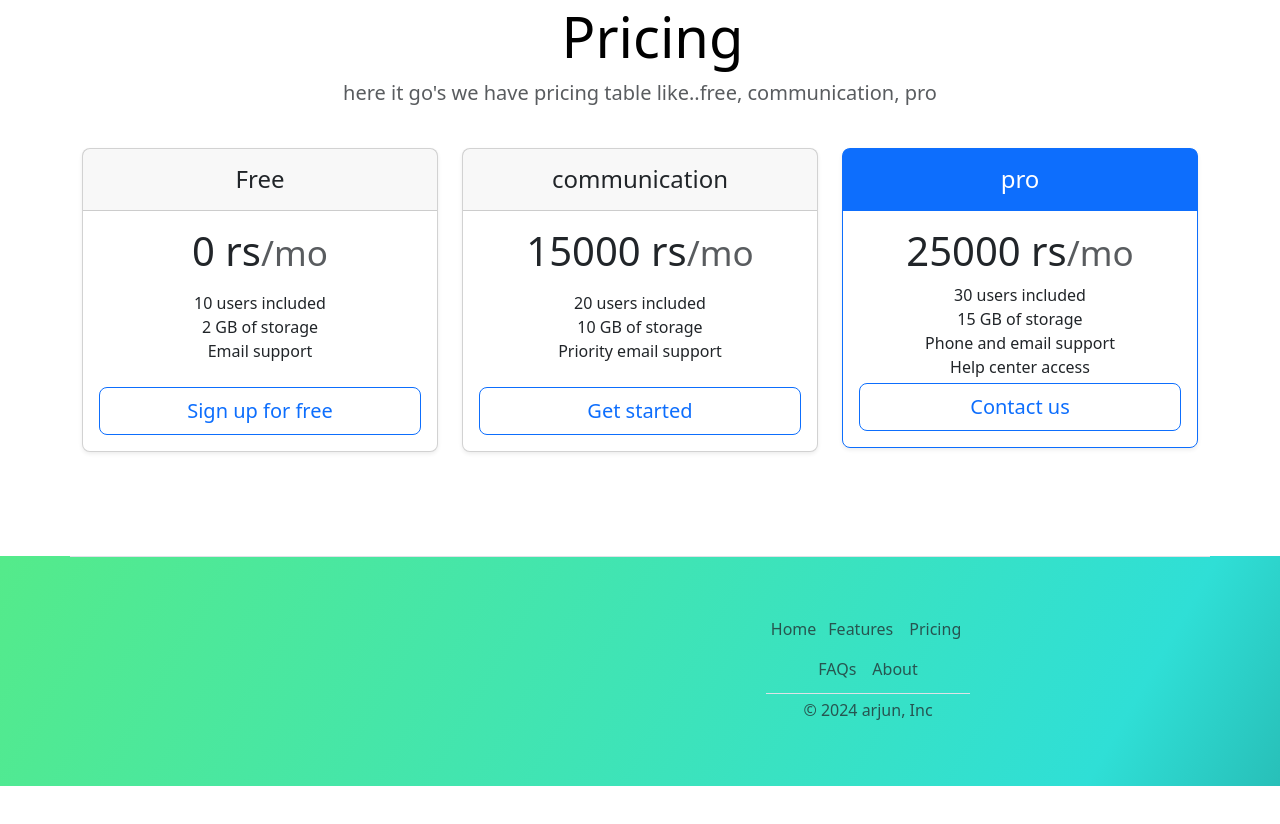
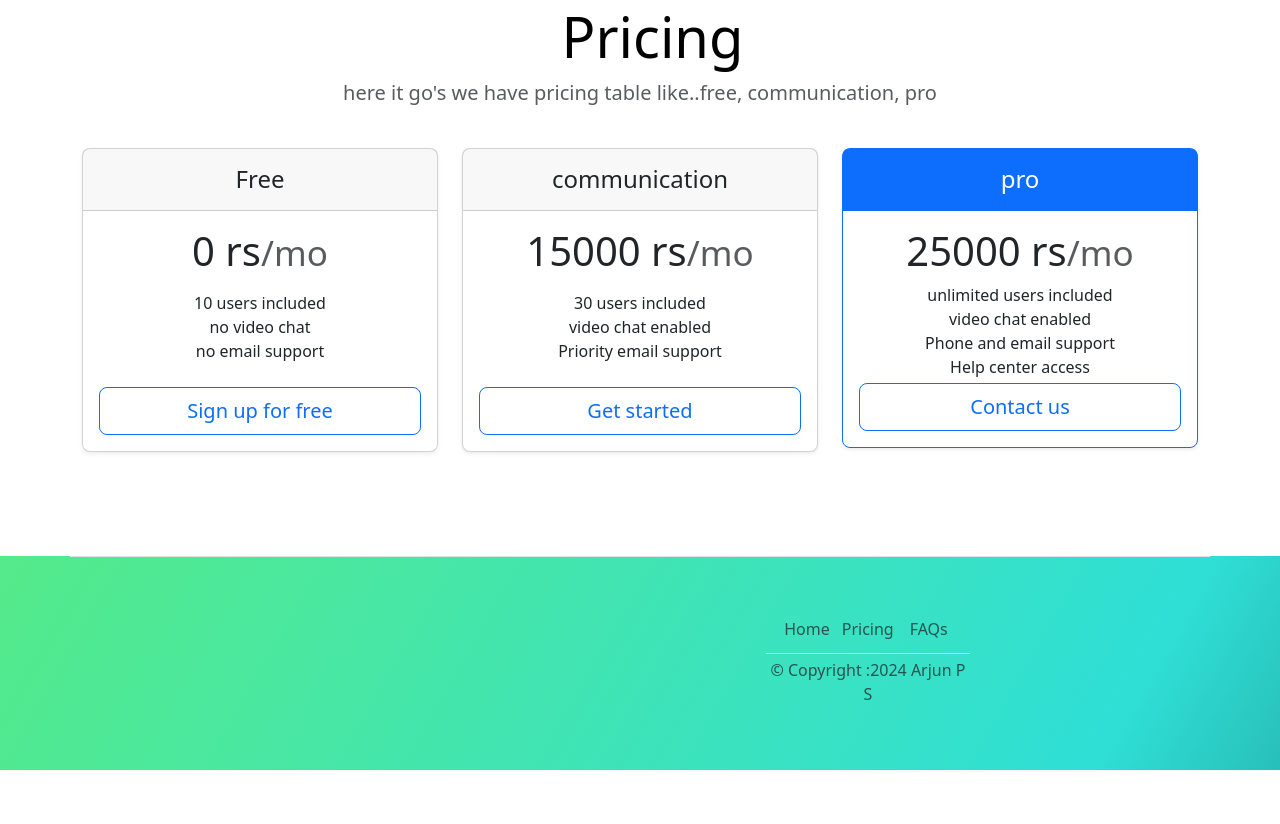
Before and after one commit to 2002-arju/love-matrimony, a plain HTML site: page index.html in a window 1280 px wide. Shown: the part 1393-2217 px from the top of the page. Drawn offline with nearby package versions, Linux system fonts and the light colour scheme.

Commit message:
index.html

```diff
--- a/index.html
+++ b/index.html
@@ -1,6 +1,5 @@
 <!DOCTYPE html>
 <html lang="en">
-
 <head>
   <meta charset="UTF-8">
   <meta name="viewport" content="width=device-width, initial-scale=1.0">
@@ -8,12 +7,9 @@
   <link href="https://cdn.jsdelivr.net/npm/bootstrap@5.3.3/dist/css/bootstrap.min.css" rel="stylesheet" integrity="sha384-QWTKZyjpPEjISv5WaRU9OFeRpok6YctnYmDr5pNlyT2bRjXh0JMhjY6hW+ALEwIH" crossorigin="anonymous">
   <link rel="stylesheet" href="./css/style.css">
 </head>
-
 <body>
-
  <!-- Title -->
   <section id="title" class="gradient-background">
-
     <div class="container col-xxl-8 px-4 py-5">
       <div class="row flex-lg-row-reverse align-items-center g-5 py-5">
         <div class="col-10 col-sm-8 col-lg-6">
@@ -32,7 +28,6 @@
         </div>
       </div>
     </div>
-
   </section>
   <!-- Features -->
   <section id="featuresz ">
@@ -47,7 +42,6 @@
         <div>
           <h3 class="fs-2 text-body-emphasis " >Discover compatibility.</h3>
           <p> "Our unique assessment tool helps you find your ideal match."</p>
-
           </a>
         </div>
       </div>
@@ -60,7 +54,6 @@
         <div>
           <h3 class="fs-2 text-body-emphasis">Express yourself.</h3>
           <p>"Dynamic profiles let you showcase your personality and connect with like-minded individuals."</p>
-
          </a>
         </div>
       </div>
@@ -73,7 +66,6 @@
         <div>
           <h3 class="fs-2 text-body-emphasis">Effortless communication.</h3>
           <p>"Stay in touch with matches easily, fostering genuine connections."</p>
-
            </a>
         </div>
       </div>
@@ -111,20 +103,15 @@
       </div>
     </section>
         </div>
-
-
  </section>
   <!-- Pricing -->
   <section id="pricing">
     <div class="container py-3">
-
-
       <div class="pricing-header p-3 pb-md-4 mx-auto text-center">
           <h1 class="display-4 fw-normal text-body-emphasis">Pricing</h1>
           <p class="fs-5 text-body-secondary">here it go's we have pricing table like..free, communication, pro  </p>
         </div>
         </header>
-
         <main>
         <div class="row row-cols-1 row-cols-md-3 mb-3 text-center">
           <div class="col">
@@ -136,8 +123,8 @@
                 <h1 class="card-title pricing-card-title">0 rs<small class="text-body-secondary fw-light">/mo</small></h1>
                 <ul class="list-unstyled mt-3 mb-4">
                   <li>10 users included</li>
-                  <li>2 GB of storage</li>
-                  <li>Email support</li>
+                  <li>no video chat</li>
+                  <li>no email support</li>
                   <li></li>
                 </ul>
                 <button type="button" class="w-100 btn btn-lg btn-outline-primary">Sign up for free</button>
@@ -152,10 +139,9 @@
               <div class="card-body">
                 <h1 class="card-title pricing-card-title">15000 rs<small class="text-body-secondary fw-light">/mo</small></h1>
                 <ul class="list-unstyled mt-3 mb-4">
-                  <li>20 users included</li>
-                  <li>10 GB of storage</li>
+                  <li>30 users included</li>
+                  <li>video chat enabled</li>
                   <li>Priority email support</li>
-
                   </ul>
                 <button type="button" class="w-100 btn btn-lg btn-outline-primary">Get started</button>
               </div>
@@ -169,8 +155,8 @@
               <div class="card-body">
                 <h1 class="card-title pricing-card-title">25000 rs<small class="text-body-secondary fw-light">/mo</small></h1>
                 <ul class="list-unstyled mt-2 mb-1">
-                  <li>30 users included</li>
-                  <li>15 GB of storage</li>
+                  <li>unlimited users included</li>
+                  <li>video chat enabled</li>
                   <li>Phone and email support</li>
                   <li>Help center access</li>
                 </ul>
@@ -195,13 +181,11 @@
         <div class="container ">
           <footer class="py-8 my-1" >
             <ul class="nav justify-content-center border-bottom pb-1 mb-1">
-              <li class="nav-item"><a href="#" class="nav-link px-1 text-body-secondary">Home</a></li>
-              <li class="nav-item"><a href="#" class="nav-link px-2 text-body-secondary">Features</a></li>
-              <li class="nav-item"><a href="#" class="nav-link px-2 text-body-secondary">Pricing</a></li>
-              <li class="nav-item"><a href="#" class="nav-link px-2 text-body-secondary">FAQs</a></li>
-              <li class="nav-item"><a href="#" class="nav-link px-2 text-body-secondary">About</a></li>
+              <li class="nav-item"><a href="title" class="nav-link px-1 text-body-secondary">Home</a></li>
+              <li class="nav-item"><a href="pricing" class="nav-link px-2 text-body-secondary">Pricing</a></li>
+              <li class="nav-item"><a href="featuresz" class="nav-link px-2 text-body-secondary">FAQs</a></li>
             </ul>
-            <p class="text-center text-body-secondary">© 2024 arjun, Inc</p>
+            <p class="text-center text-body-secondary">©  Copyright :2024 Arjun P S</p>
           </footer>
         </div>
         </footer>
```
Lines whose indentation alone changed are shown as unchanged.
